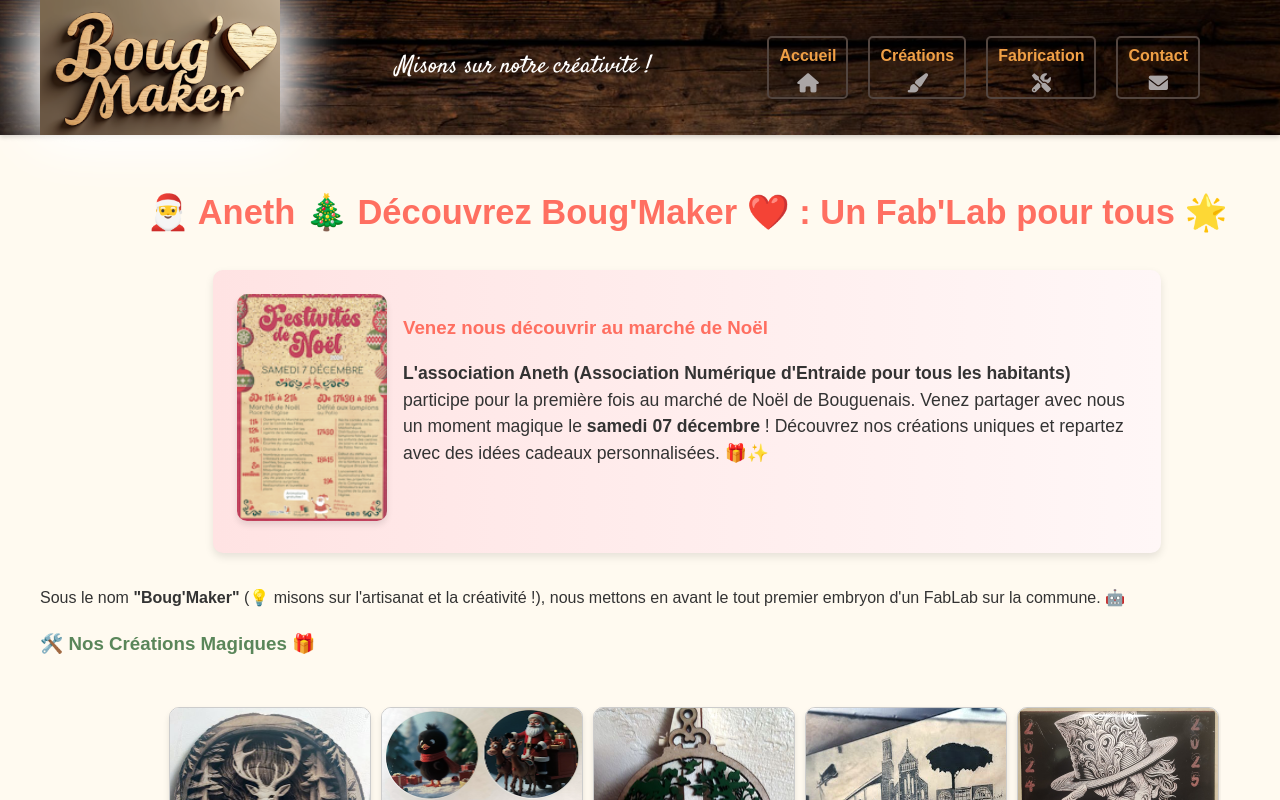
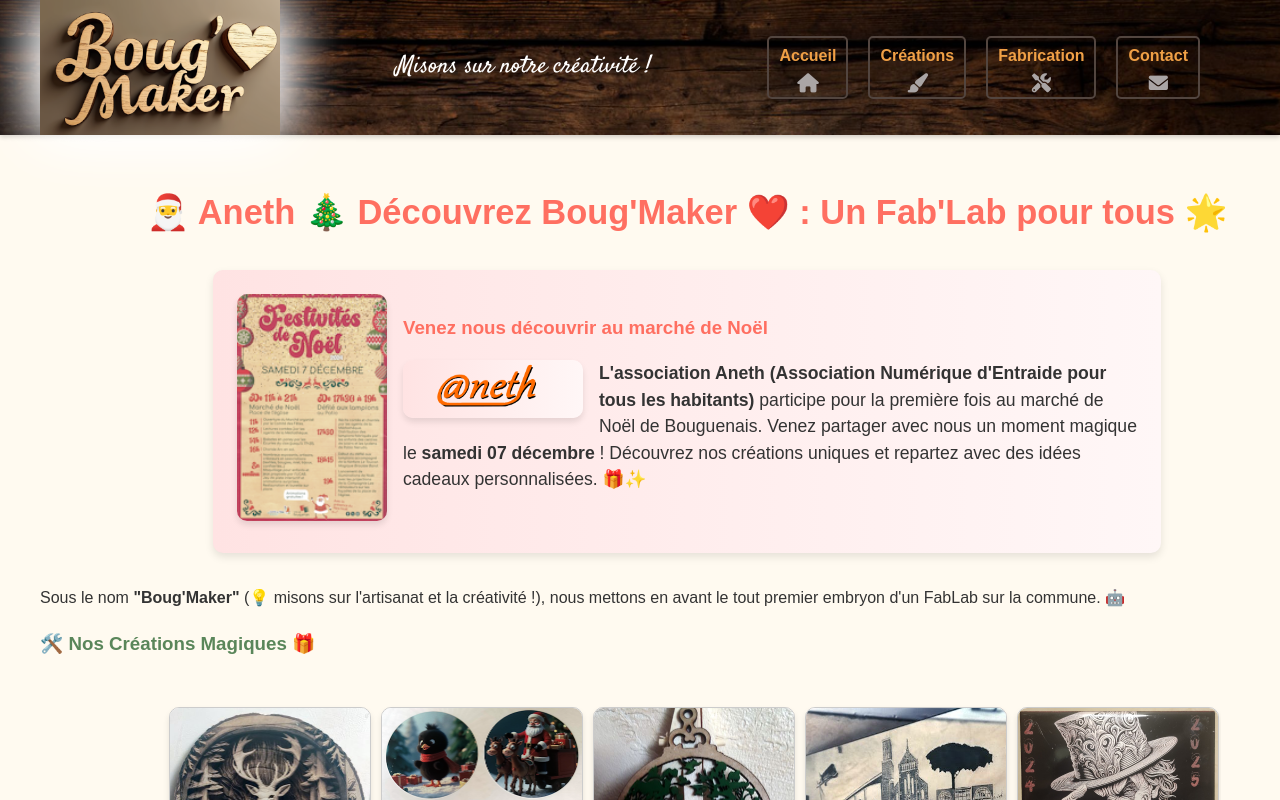
Before and after one commit to youriseb/BougMaker, a plain HTML site: page index.html in a window 1280 px wide. Drawn offline with Linux system fonts and the light colour scheme.

Commit message:
logo aneth

```diff
--- a/css/pages/home.css
+++ b/css/pages/home.css
@@ -76,6 +76,16 @@
     line-height: 1.5;
 }
 
+.festivites-noel-texte img {
+    float: left;
+    margin-right: 1rem; /* Ajoute un espace entre l'image et le texte */
+    width: 180px;
+    height: auto;
+    border-radius: 10px;
+    background: linear-gradient(to right, #ffe3e3, #fff7f7);
+    box-shadow: 0 4px 6px rgba(0, 0, 0, 0.1);
+}
+
 /* Style du lien */
 .festivites-noel a {
     text-decoration: none; /* Pas de soulignement */
--- a/pages/accueil.html
+++ b/pages/accueil.html
@@ -9,7 +9,9 @@
     </div>
     <div class="festivites-noel-texte">
         <h3>Venez nous découvrir au marché de Noël</h3>
-        <p><strong>L'association Aneth (Association Numérique d'Entraide pour tous les habitants)</strong> participe pour la première fois au marché de Noël de Bouguenais.
+        <p>
+            <img src="images/association-aneth-logo.png" alt="Logo Aneth">
+            <strong>L'association Aneth (Association Numérique d'Entraide pour tous les habitants)</strong> participe pour la première fois au marché de Noël de Bouguenais.
             Venez partager avec nous un moment magique le <strong>samedi 07 décembre</strong> ! Découvrez nos créations uniques et repartez avec des idées cadeaux personnalisées. 🎁✨
         </p>
     </div>
```
Also changed, not shown: pages/contact.html (+1 -1 lines), images/association-aneth-logo.png (added).
